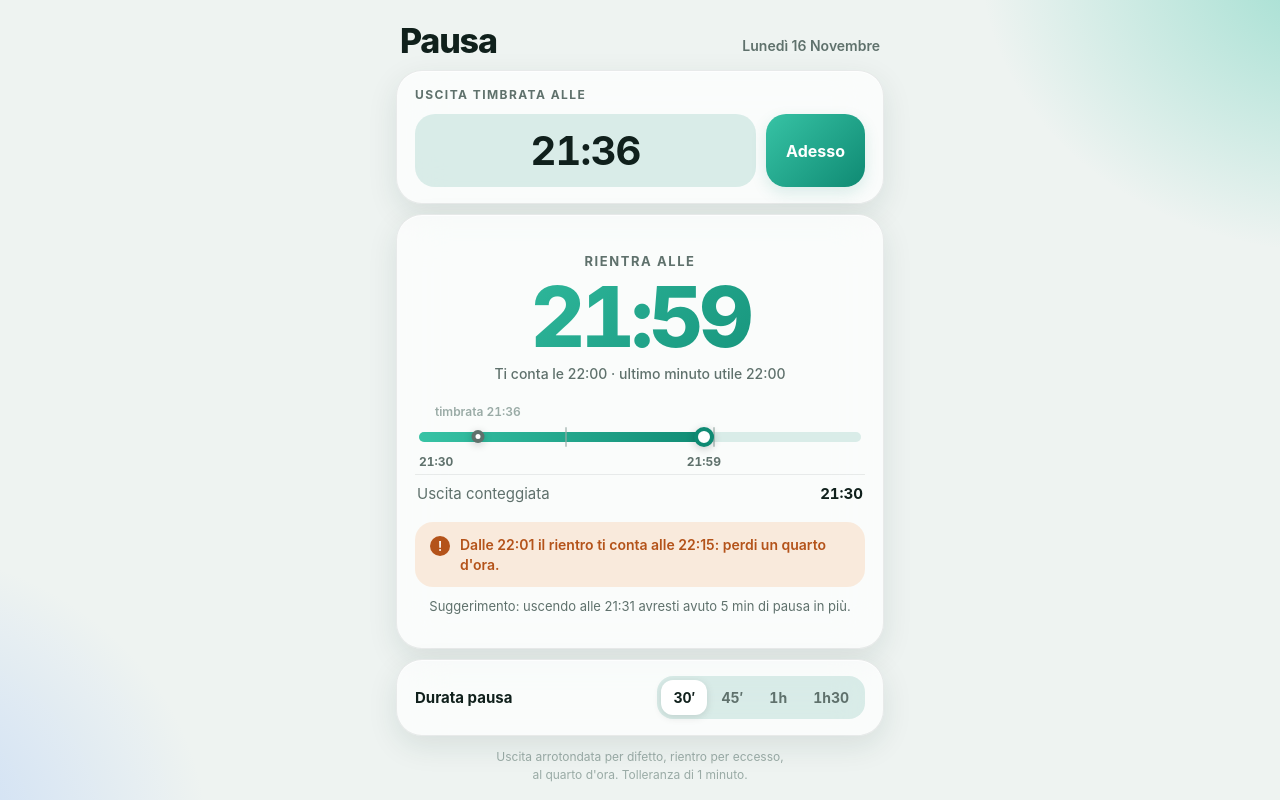
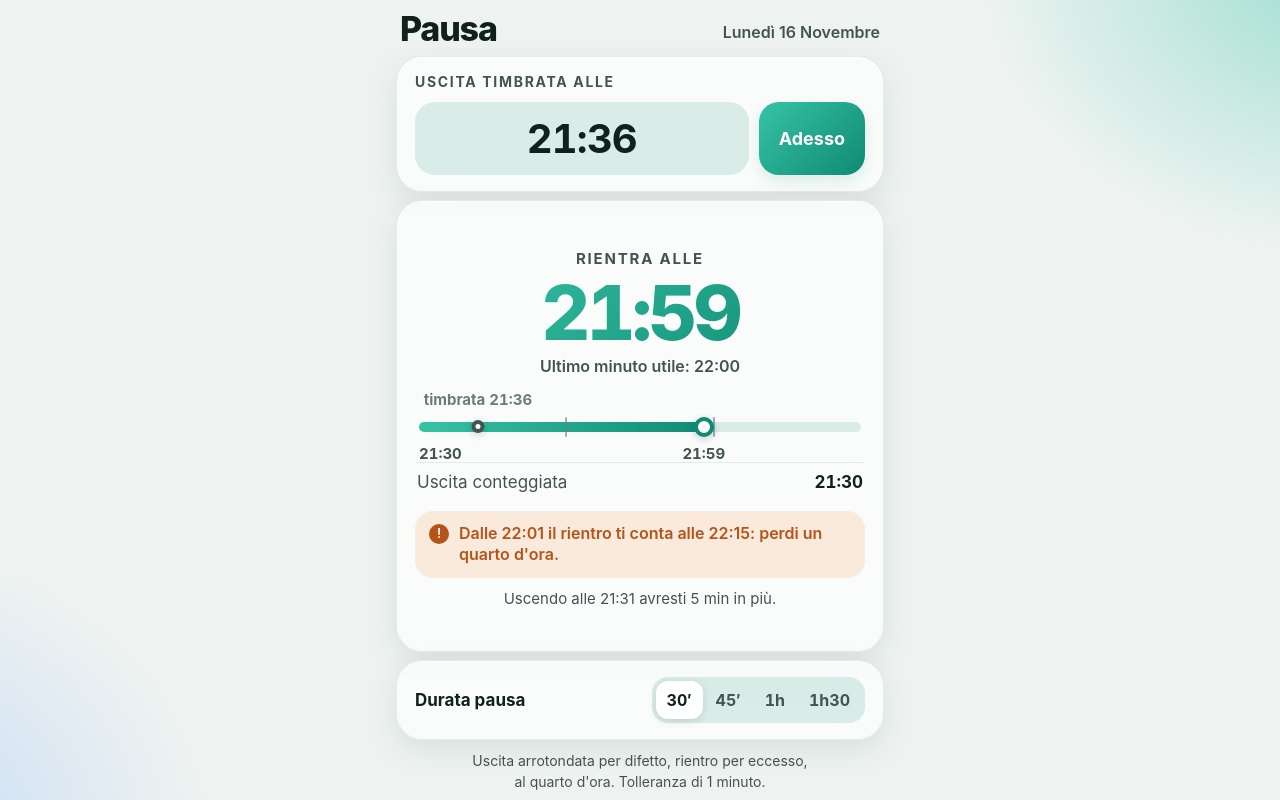
Before and after one commit to nuncib-droid/orari-pausa, a plain HTML site: page index.html in a window 1280 px wide. Both pictures are taken after a click on the button "Adesso". Drawn offline with Linux system fonts and the light colour scheme.

Commit message:
Add files via upload

```diff
--- a/index.html
+++ b/index.html
@@ -14,7 +14,7 @@
 <link rel="apple-touch-icon" href="apple-touch-icon.png">
 <style>
   :root{
-    --bg:#eef3f1; --surface:rgba(255,255,255,.72); --solid:#fff; --ink:#10201c; --muted:#5f716c; --faint:#9aaba6; --line:rgba(16,32,28,.08);
+    --bg:#eef3f1; --surface:rgba(255,255,255,.72); --solid:#fff; --ink:#10201c; --muted:#43544f; --faint:#6b7d78; --line:rgba(16,32,28,.08);
     --accent:#0f8a73; --accent-2:#37c3a5; --accent-soft:rgba(15,138,115,.14); --on-accent:#fff;
     --warm:#b4531a; --warm-soft:rgba(240,140,60,.16);
     --glow1:rgba(55,195,165,.45); --glow2:rgba(120,170,255,.35);
@@ -22,7 +22,7 @@
     --font:-apple-system,BlinkMacSystemFont,"SF Pro Rounded","SF Pro Display","Segoe UI",Roboto,sans-serif;
   }
   @media (prefers-color-scheme: dark){
-    :root{ --bg:#07100e; --surface:rgba(255,255,255,.07); --solid:#12201d; --ink:#eef6f3; --muted:#9db3ad; --faint:#5f7771; --line:rgba(255,255,255,.10);
+    :root{ --bg:#07100e; --surface:rgba(255,255,255,.07); --solid:#12201d; --ink:#eef6f3; --muted:#b9cdc7; --faint:#8da49e; --line:rgba(255,255,255,.10);
       --accent:#4fe0bf; --accent-2:#1fa88c; --accent-soft:rgba(79,224,191,.15); --on-accent:#04251e;
       --warm:#ffb27a; --warm-soft:rgba(255,160,90,.14);
       --glow1:rgba(31,168,140,.40); --glow2:rgba(80,110,255,.28);
@@ -36,16 +36,16 @@
       radial-gradient(480px 420px at -10% 105%, var(--glow2), transparent 70%),
       var(--bg);
     background-attachment:fixed;overscroll-behavior-y:none;-webkit-user-select:none;user-select:none}
-  main{min-height:100vh;min-height:100dvh;max-width:520px;margin:0 auto;display:flex;flex-direction:column;gap:10px;
-    padding:calc(env(safe-area-inset-top) + 18px) calc(env(safe-area-inset-right) + 16px) calc(env(safe-area-inset-bottom) + 16px) calc(env(safe-area-inset-left) + 16px)}
+  main{min-height:100vh;min-height:100dvh;max-width:520px;margin:0 auto;display:flex;flex-direction:column;gap:8px;
+    padding:calc(env(safe-area-inset-top) + 6px) calc(env(safe-area-inset-right) + 16px) calc(env(safe-area-inset-bottom) + 8px) calc(env(safe-area-inset-left) + 16px)}
 
   header{display:flex;align-items:flex-end;justify-content:space-between;padding:6px 4px 2px}
   h1{font-weight:800;font-size:34px;letter-spacing:-.035em;margin:0;line-height:1}
-  .date{color:var(--muted);font-size:14px;font-weight:600;text-transform:capitalize;padding-bottom:4px}
+  .date{color:var(--muted);font-size:16px;font-weight:600;text-transform:capitalize;padding-bottom:4px}
 
   .card{background:var(--surface);-webkit-backdrop-filter:blur(24px) saturate(1.6);backdrop-filter:blur(24px) saturate(1.6);
     border:1px solid var(--line);border-radius:26px;padding:16px 18px;box-shadow:var(--shadow)}
-  .label{font-size:12px;color:var(--muted);text-transform:uppercase;letter-spacing:.12em;font-weight:700;margin:0 0 12px}
+  .label{font-size:14px;color:var(--muted);text-transform:uppercase;letter-spacing:.12em;font-weight:700;margin:0 0 12px}
 
   .entry{display:flex;gap:10px;align-items:stretch}
   .field{flex:1;min-width:0}
@@ -54,7 +54,7 @@
     border-radius:20px;padding:10px 12px;outline:none;transition:border-color .15s, background .15s;-webkit-user-select:text;user-select:text;-webkit-appearance:none}
   #out::placeholder{color:var(--faint)}
   #out:focus{border-color:var(--accent);background:var(--solid)}
-  #now{font:inherit;font-weight:700;font-size:16px;border:0;border-radius:20px;padding:0 20px;
+  #now{font:inherit;font-weight:700;font-size:18px;border:0;border-radius:20px;padding:0 20px;
     background:linear-gradient(135deg,var(--accent-2),var(--accent));color:var(--on-accent);cursor:pointer;
     box-shadow:0 6px 16px var(--accent-soft);transition:transform .12s}
   #now:active{transform:scale(.94)}
@@ -64,40 +64,40 @@
   .empty .ico{display:block;font-size:44px;margin-bottom:10px;opacity:.55}
   .empty b{color:var(--ink)}
   .hero{text-align:center;padding:6px 0 4px}
-  .hero .k{font-size:13px;color:var(--muted);font-weight:700;letter-spacing:.12em;text-transform:uppercase}
-  .hero .v{font-weight:800;font-size:clamp(64px,20vw,84px);line-height:1;letter-spacing:-.05em;font-variant-numeric:tabular-nums;margin:6px 0 6px;
+  .hero .k{font-size:15px;color:var(--muted);font-weight:700;letter-spacing:.12em;text-transform:uppercase}
+  .hero .v{font-weight:800;font-size:clamp(60px,19vw,76px);line-height:1;letter-spacing:-.05em;font-variant-numeric:tabular-nums;margin:6px 0 6px;
     background:linear-gradient(135deg,var(--accent-2),var(--accent));-webkit-background-clip:text;background-clip:text;color:transparent}
-  .hero .s{color:var(--muted);font-size:14px;font-weight:500}
+  .hero .s{color:var(--muted);font-size:16px;font-weight:600}
 
-  .tl{margin:26px 4px 4px;position:relative;height:54px}
+  .tl{margin:22px 4px 2px;position:relative;height:52px}
   .tl .bar{position:absolute;left:0;right:0;top:20px;height:10px;border-radius:10px;background:var(--accent-soft)}
   .tl .fill{position:absolute;top:20px;height:10px;border-radius:10px;background:linear-gradient(90deg,var(--accent-2),var(--accent))}
   .tl .tick{position:absolute;top:15px;width:2px;height:20px;border-radius:2px;background:var(--faint);opacity:.6;transform:translateX(-1px)}
   .tl .dot{position:absolute;top:15px;width:20px;height:20px;border-radius:50%;background:var(--solid);border:4px solid var(--accent);transform:translateX(-10px);box-shadow:0 2px 8px rgba(0,0,0,.2)}
   .tl .dot.real{border-color:var(--muted);width:13px;height:13px;top:18.5px;transform:translateX(-6.5px)}
-  .tl .lab{position:absolute;top:42px;font-size:12px;font-weight:700;color:var(--muted);transform:translateX(-50%);white-space:nowrap;font-variant-numeric:tabular-nums}
-  .tl .lab.top{top:-8px;font-weight:600;color:var(--faint)}
+  .tl .lab{position:absolute;top:42px;font-size:15px;font-weight:700;color:var(--muted);transform:translateX(-50%);white-space:nowrap;font-variant-numeric:tabular-nums}
+  .tl .lab.top{top:-12px;font-weight:700;color:var(--faint)}
   .tl .lab.l{transform:none}
 
   .rows{margin-top:8px;border-top:1px solid var(--line)}
-  .r{display:flex;justify-content:space-between;align-items:baseline;padding:9px 2px;border-bottom:1px solid var(--line);font-size:15px}
+  .r{display:flex;justify-content:space-between;align-items:baseline;padding:9px 2px;border-bottom:1px solid var(--line);font-size:17px}
   .r:last-child{border-bottom:0}
   .r span{color:var(--muted)}
   .r b{font-weight:700;font-variant-numeric:tabular-nums}
 
-  .warn{display:flex;gap:10px;align-items:flex-start;background:var(--warm-soft);color:var(--warm);border-radius:18px;padding:13px 15px;font-size:14px;line-height:1.4;margin-top:10px;font-weight:600}
+  .warn{display:flex;gap:10px;align-items:flex-start;background:var(--warm-soft);color:var(--warm);border-radius:18px;padding:12px 14px;font-size:16px;line-height:1.35;margin-top:10px;font-weight:600}
   .warn .i{flex:none;width:20px;height:20px;border-radius:50%;background:var(--warm);color:var(--solid);font-size:13px;display:grid;place-items:center;margin-top:1px}
-  .tip{color:var(--muted);font-size:13px;margin-top:10px;text-align:center;line-height:1.45}
+  .tip{color:var(--muted);font-size:15px;margin-top:10px;text-align:center;line-height:1.45}
   .tip.ok{color:var(--accent);font-weight:600}
 
   .set{display:flex;justify-content:space-between;align-items:center;gap:10px}
-  .set span{font-weight:700;font-size:15px}
+  .set span{font-weight:700;font-size:17px}
   .seg{display:flex;background:var(--accent-soft);border-radius:16px;padding:4px;gap:2px}
-  .seg button{font:inherit;font-size:14px;font-weight:700;border:0;background:transparent;color:var(--muted);
-    padding:9px 12px;border-radius:12px;cursor:pointer;font-variant-numeric:tabular-nums;transition:background .15s,color .15s}
+  .seg button{font:inherit;font-size:16px;font-weight:700;border:0;background:transparent;color:var(--muted);
+    padding:9px 11px;border-radius:12px;cursor:pointer;font-variant-numeric:tabular-nums;transition:background .15s,color .15s}
   .seg button.on{background:var(--solid);color:var(--ink);box-shadow:0 2px 8px rgba(0,0,0,.12)}
 
-  .foot{text-align:center;color:var(--faint);font-size:12px;line-height:1.5;margin:2px 0 0}
+  .foot{text-align:center;color:var(--muted);font-size:14px;line-height:1.5;margin:2px 0 0}
 
   .fade{animation:fade .3s cubic-bezier(.2,.8,.2,1)}
   @keyframes fade{from{opacity:0;transform:translateY(8px) scale(.98)}to{opacity:1;transform:none}}
@@ -183,7 +183,7 @@
       <div class="hero">
         <div class="k">Rientra alle</div>
         <div class="v">${fmt(bestBack)}</div>
-        <div class="s">Ti conta le ${fmt(back)} · ultimo minuto utile ${fmt(back)}</div>
+        <div class="s">Ultimo minuto utile: ${fmt(back)}</div>
       </div>
 
       <div class="tl">
@@ -203,7 +203,7 @@
       <div class="warn"><span class="i">!</span><span>Dalle ${fmt(back+1)} il rientro ti conta alle ${fmt(back+Q)}: perdi un quarto d'ora.</span></div>
 
       <div class="tip ${lost ? '' : 'ok'}">${lost
-        ? `Suggerimento: uscendo alle ${fmt(bestOut)} avresti avuto ${lost} min di pausa in più.`
+        ? `Uscendo alle ${fmt(bestOut)} avresti ${lost} min in più.`
         : `Uscita perfetta ✓`}</div>
     </div>`;
   }
```
